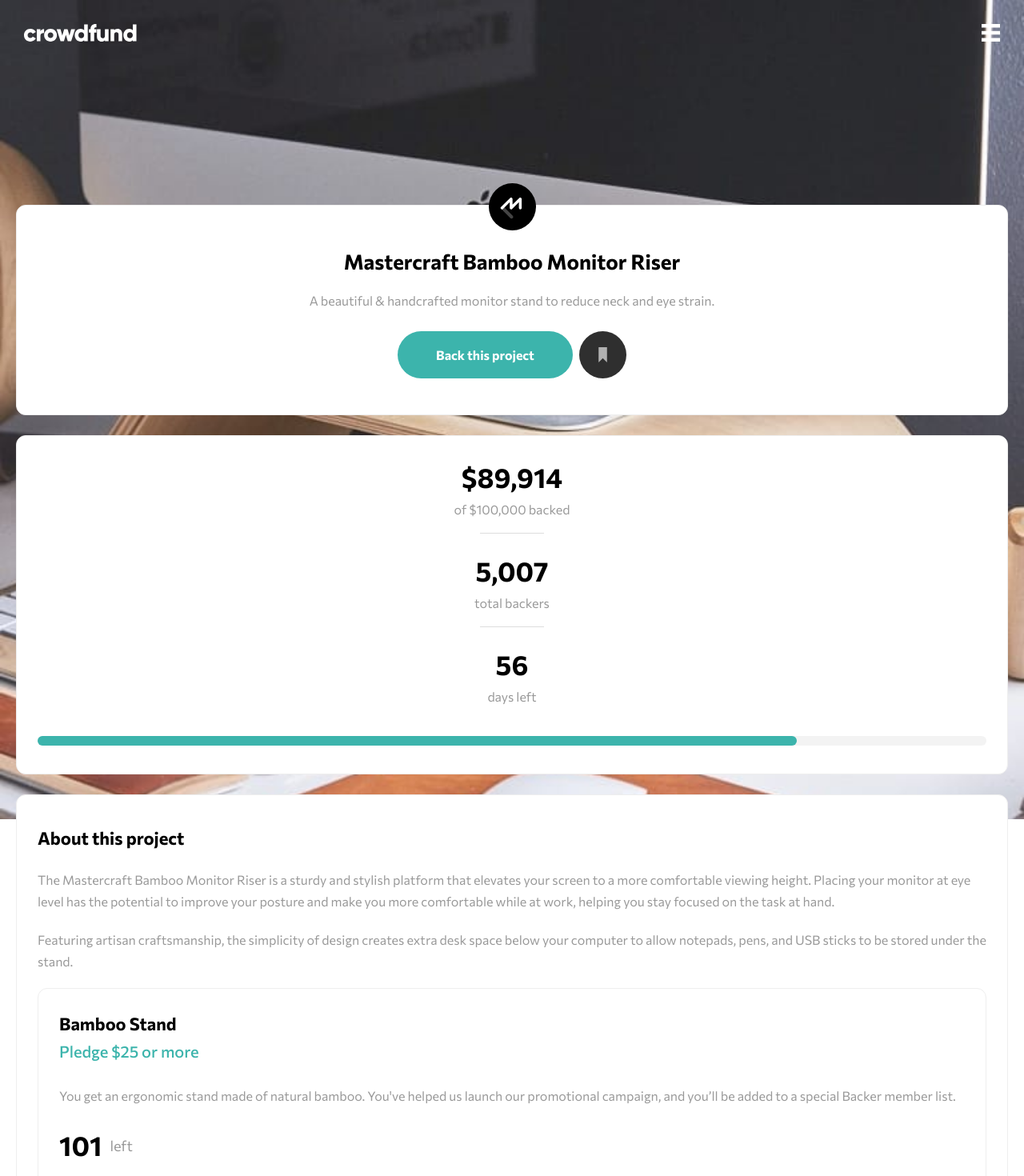
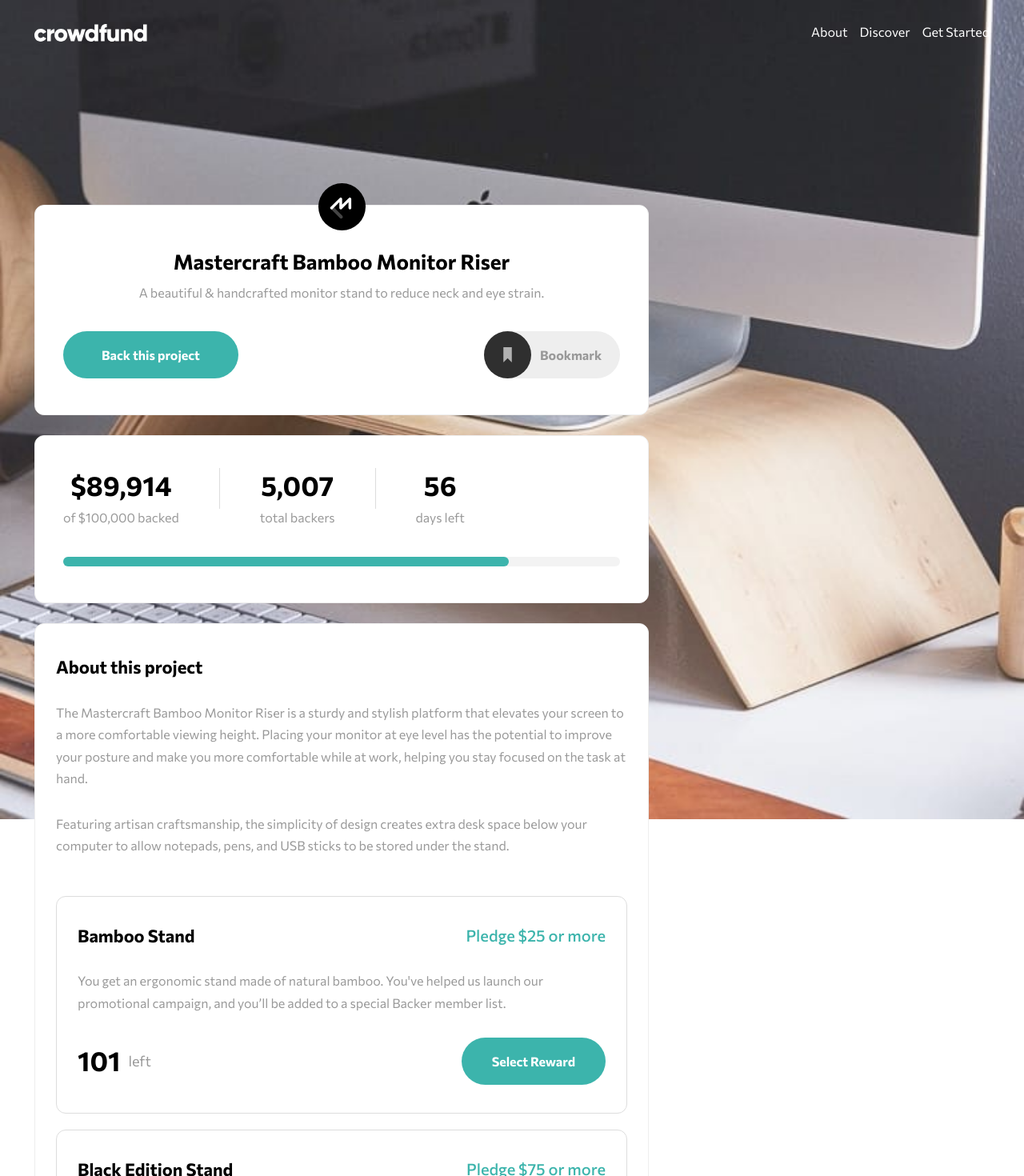
Before and after one commit to erwinruiz/crowdfunding-product-page, a React (Create React App) app: page / in a window 1280 px wide. Shown: the top 1470 px of the page at 80% size. Built offline with nearby package versions, Linux system fonts and the light colour scheme.

Commit message:
Add media queries (iPad)

```diff
--- a/src/App.module.css
+++ b/src/App.module.css
@@ -1,6 +1,14 @@
 .section {
-    padding: 0 20px;
-    display: flex;
-    flex-direction: column;
-    row-gap: 25px;
+  padding: 0 20px;
+  display: flex;
+  flex-direction: column;
+  row-gap: 25px;
 }
+
+/* Ipad */
+@media (min-width: 768px) {
+  .section {
+    padding: 0 43px;
+    max-width: 768px;
+  }
+}
--- a/src/Components/About/About.module.css
+++ b/src/Components/About/About.module.css
@@ -8,7 +8,7 @@
   font-size: 22px;
   margin-bottom: 25px;
 }
-.article p {
+.article .textContent {
   color: #999;
   line-height: 1.7;
   font-size: 14.7px;
@@ -26,8 +26,13 @@
   }
   .article h2 {
     font-size: 22px;
+    margin-bottom: 30px;
   }
-  .article p {
+  .article .textContent {
     font-size: 16px;
+    margin-bottom: 30px;
+  }
+  .article .textContent:nth-child(3) {
+    margin-bottom: 50px;
   }
 }
--- a/src/Components/About/About.tsx
+++ b/src/Components/About/About.tsx
@@ -6,14 +6,14 @@ function About() {
   return (
     <article className={classes.article}>
       <h2>About this project</h2>
-      <p>
+      <p className={classes.textContent}>
         The Mastercraft Bamboo Monitor Riser is a sturdy and stylish platform
         that elevates your screen to a more comfortable viewing height. Placing
         your monitor at eye level has the potential to improve your posture and
         make you more comfortable while at work, helping you stay focused on the
         task at hand.
       </p>
-      <p>
+      <p className={classes.textContent}>
         Featuring artisan craftsmanship, the simplicity of design creates extra
         desk space below your computer to allow notepads, pens, and USB sticks
         to be stored under the stand.
--- a/src/Components/About/Products/Product.module.css
+++ b/src/Components/About/Products/Product.module.css
@@ -1,6 +1,6 @@
 .article {
   background-color: #fff;
-  border: 1px #eee solid;
+  border: 1px #ddd solid;
   border-radius: 12px;
   padding: 30px 20px;
 }
@@ -17,8 +17,10 @@
   margin-bottom: 30px;
 }
 .article p {
+  color: #999;
   font-size: 15.1px;
   line-height: 1.7;
+  margin-bottom: 20px;
 }
 .article .unitsLeft {
   display: flex;
@@ -54,6 +56,7 @@
   cursor: initial;
 }
 
+/* Iphone XS Max */
 @media (min-width: 414px) {
   .article {
     padding: 30px 26px;
@@ -68,3 +71,33 @@
     font-size: 16px;
   }
 }
+
+/* Ipad */
+@media (min-width: 768px) {
+  .article {
+    padding: 35px 26px;
+  }
+  .article .header {
+    display: flex;
+    align-items: center;
+    justify-content: space-between;
+    margin-bottom: 30px;
+  }
+  .article .header h3 {
+    margin-bottom: 0;
+  }
+  .article .header h4 {
+    margin-bottom: 0;
+  }
+  .article p:first-of-type {
+    margin-bottom: 30px;
+  }
+  .article .footer {
+    display: flex;
+    align-items: center;
+    justify-content: space-between;
+  }
+  .article .footer p {
+    margin-bottom: 0;
+  }
+}
--- a/src/Components/About/Products/Product.tsx
+++ b/src/Components/About/Products/Product.tsx
@@ -8,9 +8,12 @@ function Product(props: product) {
 
   return (
     <article className={articleClasses}>
-      <h3>{props.title}</h3>
-      <h4>Pledge ${props.pledge} or more</h4>
+      <div className={classes.header}>
+        <h3>{props.title}</h3>
+        <h4>Pledge ${props.pledge} or more</h4>
+      </div>
       <p>{props.text}</p>
+      <div className={classes.footer}>
       <div className={classes.unitsLeft}>
         <p>{props.units}</p>
         <p>left</p>
@@ -20,6 +23,7 @@ function Product(props: product) {
       >
         {props.units > 0 ? "Select Reward" : "Out of Stock"}
       </button>
+      </div>
     </article>
   );
 }
--- a/src/Components/Header.module.css
+++ b/src/Components/Header.module.css
@@ -1,5 +1,5 @@
 .header {
-  padding: 25px;
+  padding: 25px 20px;
   display: flex;
   align-items: flex-start;
   justify-content: space-between;
@@ -9,13 +9,43 @@
 .menuIcon {
   cursor: pointer;
 }
+.navMenu {
+  display: none;
+}
 
+/* Iphone XS Max */
 @media (min-width: 414px) {
   .header {
-    padding: 30px;
+    padding: 30px 20px;
   }
   .brandLogo,
   .menuIcon {
     height: 22px;
   }
 }
+
+/* Ipad */
+@media (min-width: 768px) {
+  .header {
+    padding: 30px 43px;
+  }
+  .menuIcon {
+    display: none;
+  }
+  .navMenu {
+    display: initial;
+  }
+  .navMenu ul {
+    list-style: none;
+    padding-left: 0;
+    display: flex;
+    column-gap: 15px;
+  }
+  .navMenu ul li {
+    color: #fff;
+    cursor: pointer;
+  }
+  .navMenu ul li:hover {
+    text-decoration: underline;
+  }
+}
--- a/src/Components/Header.tsx
+++ b/src/Components/Header.tsx
@@ -13,6 +13,13 @@ function Header() {
         src="./images/icon-hamburger.svg"
         alt="hamburger icon"
       />
+      <nav className={classes.navMenu}>
+        <ul>
+          <li>About</li>
+          <li>Discover</li>
+          <li>Get Started</li>
+        </ul>
+      </nav>
     </header>
   );
 }
--- a/src/Components/Intro.module.css
+++ b/src/Components/Intro.module.css
@@ -42,14 +42,21 @@
 .content .actions button:hover {
   background-color: var(--Dark-cyan);
 }
-.content .actions img {
+.content .actions .bookmark {
   height: 59px;
   cursor: pointer;
 }
-.content .actions img:hover {
+.content .actions .bookmark img {
+  height: 100%;
+}
+.content .actions .bookmark p {
+  display: none;
+}
+.content .actions .bookmark:hover {
   opacity: 0.7;
 }
 
+/* Iphone XS Max */
 @media (min-width: 414px) {
   .content {
     padding: 20px 25px 45px;
@@ -61,3 +68,36 @@
     font-size: 16px;
   }
 }
+
+/* Ipad */
+@media (min-width: 768px) {
+  .content {
+    padding: 20px 35px 45px;
+  }
+  .content h1 {
+    margin-bottom: 10px;
+  }
+  .content p {
+    margin-bottom: 35px;
+  }
+  .content .actions {
+    justify-content: space-between;
+    gap: 8px;
+  }
+  .content .actions .bookmark {
+    width: 170px;
+    background-color: #eee;
+    border-radius: 30px;
+    display: flex;
+    align-items: center;
+    column-gap: 11px;
+  }
+  .content .actions .bookmark img {
+    float: left;
+  }
+  .content .actions .bookmark p {
+    display: initial;
+    margin-bottom: 0; /* content p {}  -> has margin-bottom */
+    font-weight: 800;
+  }
+}
--- a/src/Components/Intro.tsx
+++ b/src/Components/Intro.tsx
@@ -15,7 +15,10 @@ function Intro() {
         </p>
         <div className={classes.actions}>
           <button>Back this project</button>
-          <img src="./images/icon-bookmark.svg" alt="bookmark icon" />
+          <div className={classes.bookmark}>
+            <img src="./images/icon-bookmark.svg" alt="bookmark icon" />
+            <p>Bookmark</p>
+          </div>
         </div>
       </div>
     </article>
--- a/src/Components/Stats.module.css
+++ b/src/Components/Stats.module.css
@@ -40,6 +40,7 @@
   border-radius: 10px;
 }
 
+/* Iphone XS Max */
 @media (min-width: 414px) {
   .article {
     padding: 30px 26px;
@@ -51,3 +52,20 @@
     font-size: 16px;
   }
 }
+
+/* Ipad */
+@media (min-width: 768px) {
+  .article {
+    padding: 40px 35px;
+  }
+  .stats {
+    display: flex;
+    column-gap: 50px;
+  }
+  .article .separatorLine {
+    border-right: 1px solid #ddd;
+    height: 50px;
+    width: 0;
+    margin: 0;
+  }
+}
--- a/src/Components/Stats.tsx
+++ b/src/Components/Stats.tsx
@@ -3,6 +3,7 @@ import classes from "./Stats.module.css";
 function Stats() {
   return (
     <article className={classes.article}>
+      <div className={classes.stats}>
         <p>
           $89,914 <span>of $100,000 backed</span>
         </p>
@@ -14,6 +15,7 @@ function Stats() {
         <p>
           56 <span>days left</span>
         </p>
+      </div>
       <div className={classes.progressBar}>
         <div className={classes.actualProgress} />
       </div>
```
Lines whose indentation alone changed are shown as unchanged.
